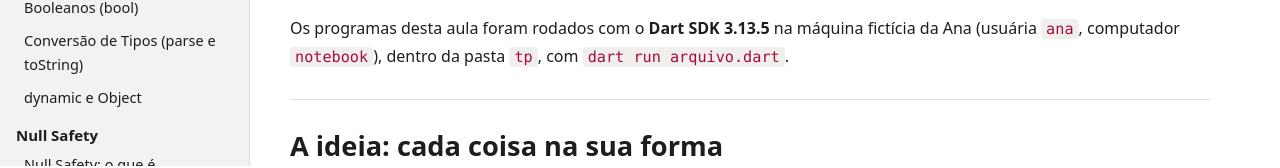
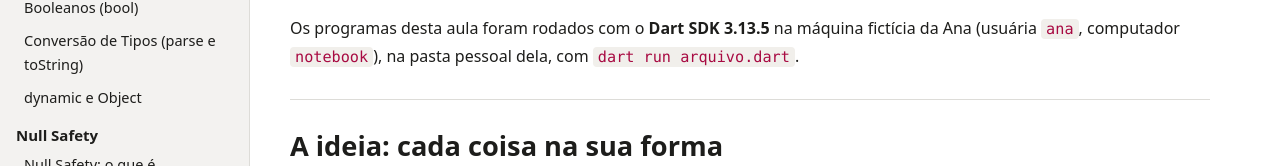
Before and after one commit to Wallysondevs/guia-dart, a plain HTML site: page tipos.html in a window 1280 px wide. Shown: the part 634-802 px from the top of the page. Drawn offline with Linux system fonts and the light colour scheme.

Commit message:
revisão: tipos, terminais colhidos na pasta pessoal (sem subpasta)

```diff
--- a/tipos.html
+++ b/tipos.html
@@ -32,7 +32,7 @@
 </ul>
 </div>
 
-<p>Os programas desta aula foram rodados com o <strong>Dart SDK 3.13.5</strong> na máquina fictícia da Ana (usuária <code>ana</code>, computador <code>notebook</code>), dentro da pasta <code>tp</code>, com <code>dart run arquivo.dart</code>.</p>
+<p>Os programas desta aula foram rodados com o <strong>Dart SDK 3.13.5</strong> na máquina fictícia da Ana (usuária <code>ana</code>, computador <code>notebook</code>), na pasta pessoal dela, com <code>dart run arquivo.dart</code>.</p>
 
 <hr>
 
```
